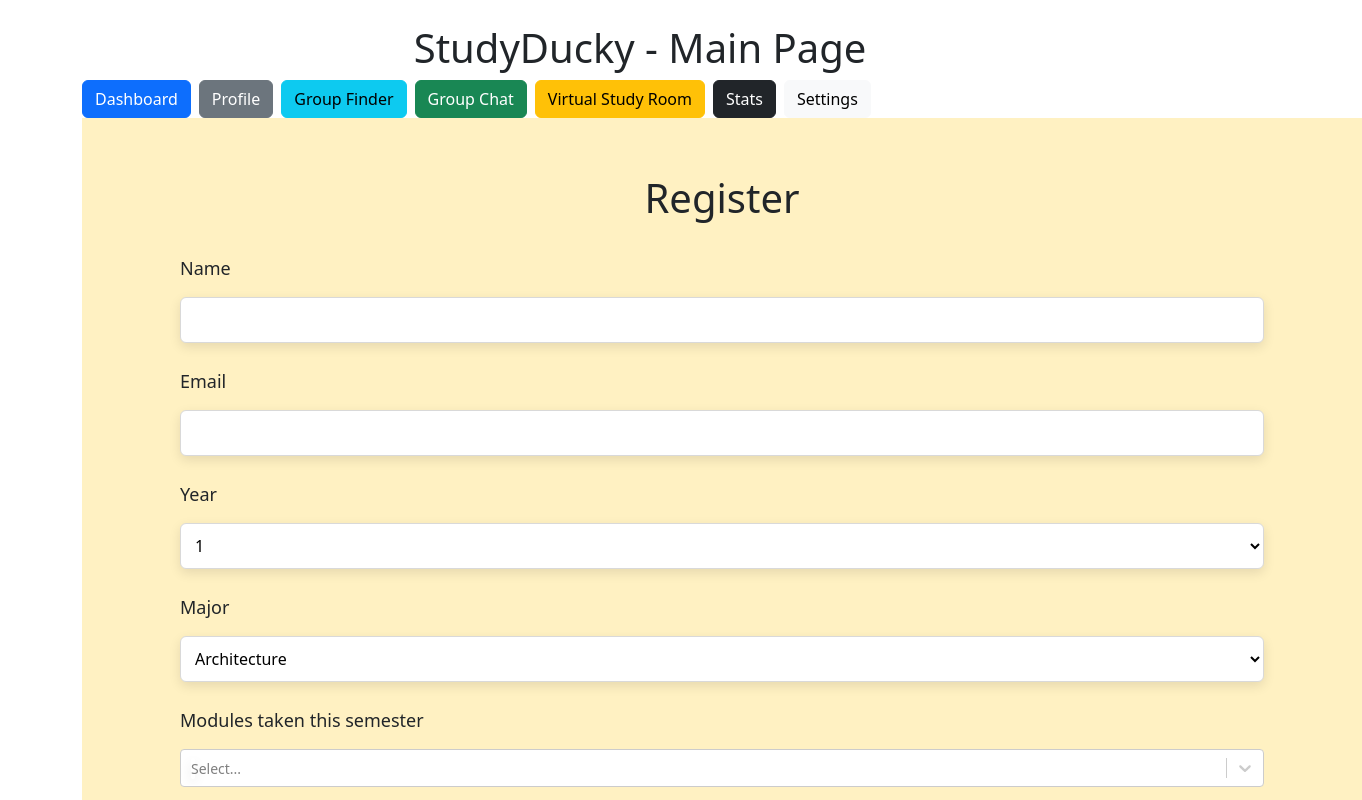
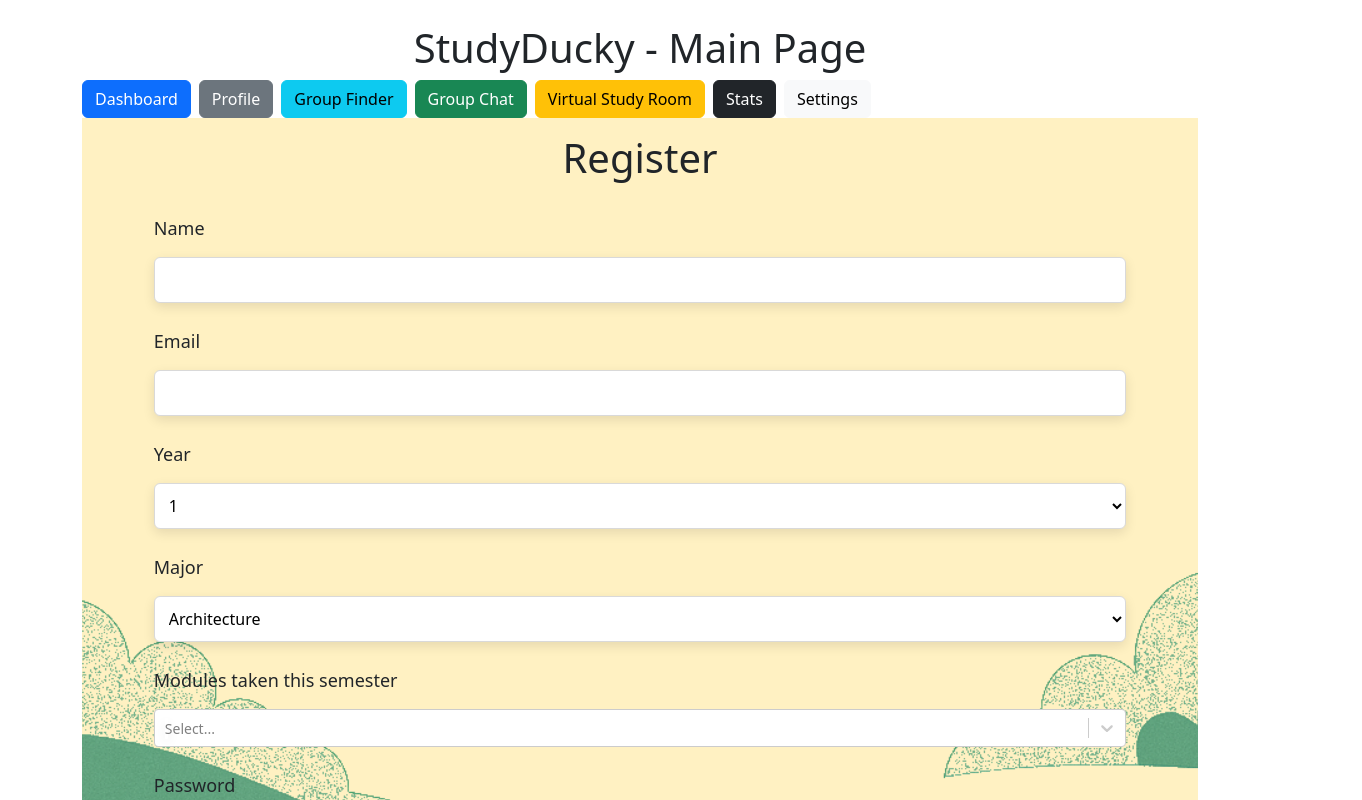
Before and after one commit to zixuantan/Orbital-25, a React (Create React App) app in the folder studyducky/: page /register in a window 1280 px wide. Shown: the top 800 px of the page, 1362 px wide, since content can reach past the window. Built offline with nearby package versions, Linux system fonts and the light colour scheme.

Commit message:
added extra background

```diff
--- a/studyducky/src/pages/Registration.css
+++ b/studyducky/src/pages/Registration.css
@@ -1,18 +1,7 @@
-html, body {
-  height: 100%;
-  margin: 0;
-  padding: 0;
-}
-
 .background {
-    background-color: #fff1c2;
-    /*background: url('lilypad_extracted.png') no-repeat center fixed;*/
+    background: #fff1c2 url('Reg_bg.png') no-repeat center fixed;
+    background-position: center;
     background-size: cover;
-    background-position: center;
-    width: 100vw;               /* full horizontal width */
-    padding: 40px 20px;
-    box-sizing: border-box;     /* prevent padding from exceeding width */
-    display: flex;
 }
 
 h1 {
```
Also changed, not shown: studyducky/src/pages/Reg_bg.png (added).
